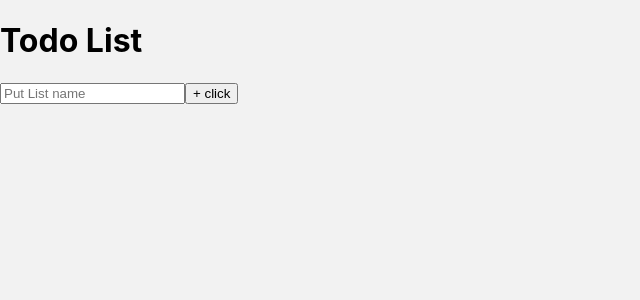
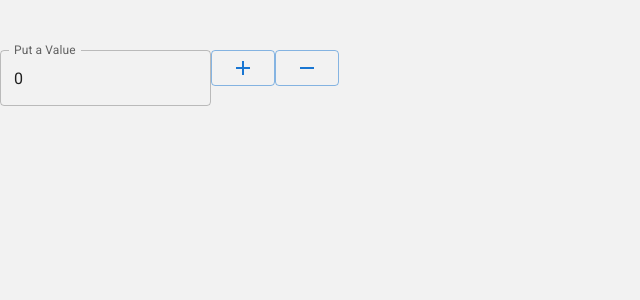
Before and after one commit to subhomoyprojects/thapa_teaching, a React (Create React App) app: page / in a window 1280 px wide. Shown: the top 300 px of the page, without its empty margins (0-640 px from the left). Built offline with nearby package versions, Linux system fonts and the light colour scheme.

Commit message:
design fix

```diff
--- a/package.json
+++ b/package.json
@@ -3,6 +3,11 @@
   "version": "0.1.0",
   "private": true,
   "dependencies": {
+    "@emotion/react": "^11.10.6",
+    "@emotion/styled": "^11.10.6",
+    "@mui/icons-material": "^5.11.16",
+    "@mui/material": "^5.11.16",
+    "@mui/styled-engine-sc": "^5.11.11",
     "@testing-library/jest-dom": "^5.16.5",
     "@testing-library/react": "^13.4.0",
     "@testing-library/user-event": "^13.5.0",
@@ -10,6 +15,7 @@
     "react-dom": "^18.2.0",
     "react-router-dom": "^6.8.2",
     "react-scripts": "5.0.1",
+    "styled-components": "^5.3.9",
     "web-vitals": "^2.1.4"
   },
   "scripts": {
--- a/public/index.html
+++ b/public/index.html
@@ -15,6 +15,11 @@
       user's mobile device or desktop. See https://developers.google.com/web/fundamentals/web-app-manifest/
     -->
     <link rel="manifest" href="%PUBLIC_URL%/manifest.json" />
+    <link
+      rel="stylesheet"
+      href="https://fonts.googleapis.com/css?family=Roboto:300,400,500,700&display=swap"
+    />
+
     <!--
       Notice the use of %PUBLIC_URL% in the tags above.
       It will be replaced with the URL of the `public` folder during the build.
--- a/src/App.css
+++ b/src/App.css
@@ -1,8 +1,11 @@
-*{
+* {
   box-sizing: border-box;
 }
-body{
+body {
   background-color: #f2f2f2;
   padding: 0;
   margin: 0;
 }
+.card {
+  margin: 50px auto;
+}
--- a/src/App.js
+++ b/src/App.js
@@ -1,10 +1,10 @@
 import "./App.css";
-import Form3 from "./component/Form3";
+import IncDic from "./component/IncDic";
 
 function App() {
   return (
     <>
-      <Form3 />
+      <IncDic />
     </>
   );
 }
--- /dev/null
+++ b/src/component/IncDic.jsx
@@ -0,0 +1,42 @@
+import React, { useState } from "react";
+import AddIcon from "@mui/icons-material/Add";
+import RemoveIcon from "@mui/icons-material/Remove";
+import Button from "@mui/material/Button";
+import TextField from "@mui/material/TextField";
+
+function IncDic(props) {
+  const [value, setValue] = useState(0);
+  const handler = (e) => {
+    setValue(e.target.value);
+  };
+  const increment = () => {
+    setValue(parseInt(value + 1));
+  };
+  const decrement = () => {
+    if (value > 0) {
+      setValue(parseInt(value - 1));
+    }
+  };
+
+  return (
+    <>
+      <div className="card">
+        <TextField
+          id="outlined-basic"
+          label="Put a Value"
+          variant="outlined"
+          value={value}
+          onChange={handler}
+        />
+        <Button variant="outlined" type="button" onClick={increment}>
+          <AddIcon />
+        </Button>
+        <Button variant="outlined" type="button" onClick={decrement}>
+          <RemoveIcon />
+        </Button>
+      </div>
+    </>
+  );
+}
+
+export default IncDic;
```
Also changed, not shown: 1 other file (tests, documents, lock files or other folders).
